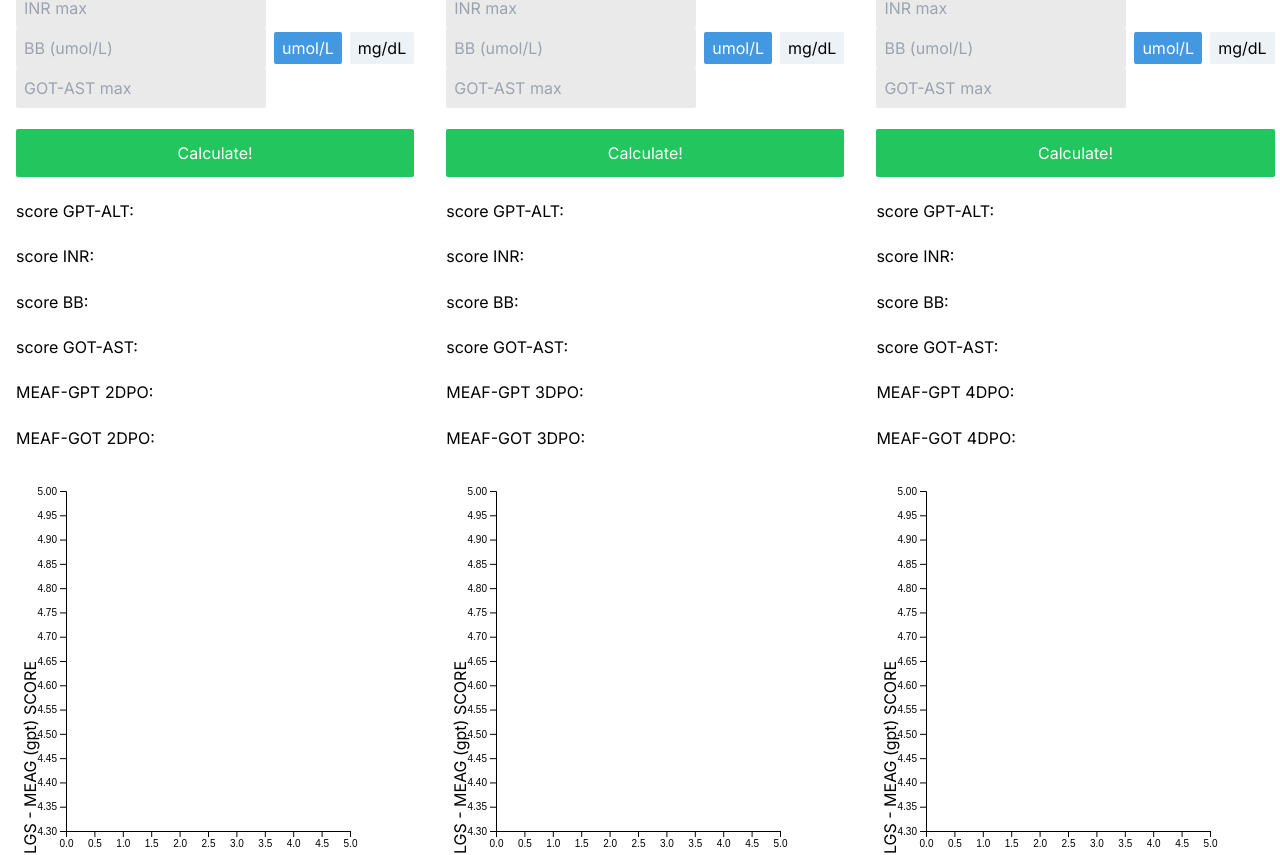
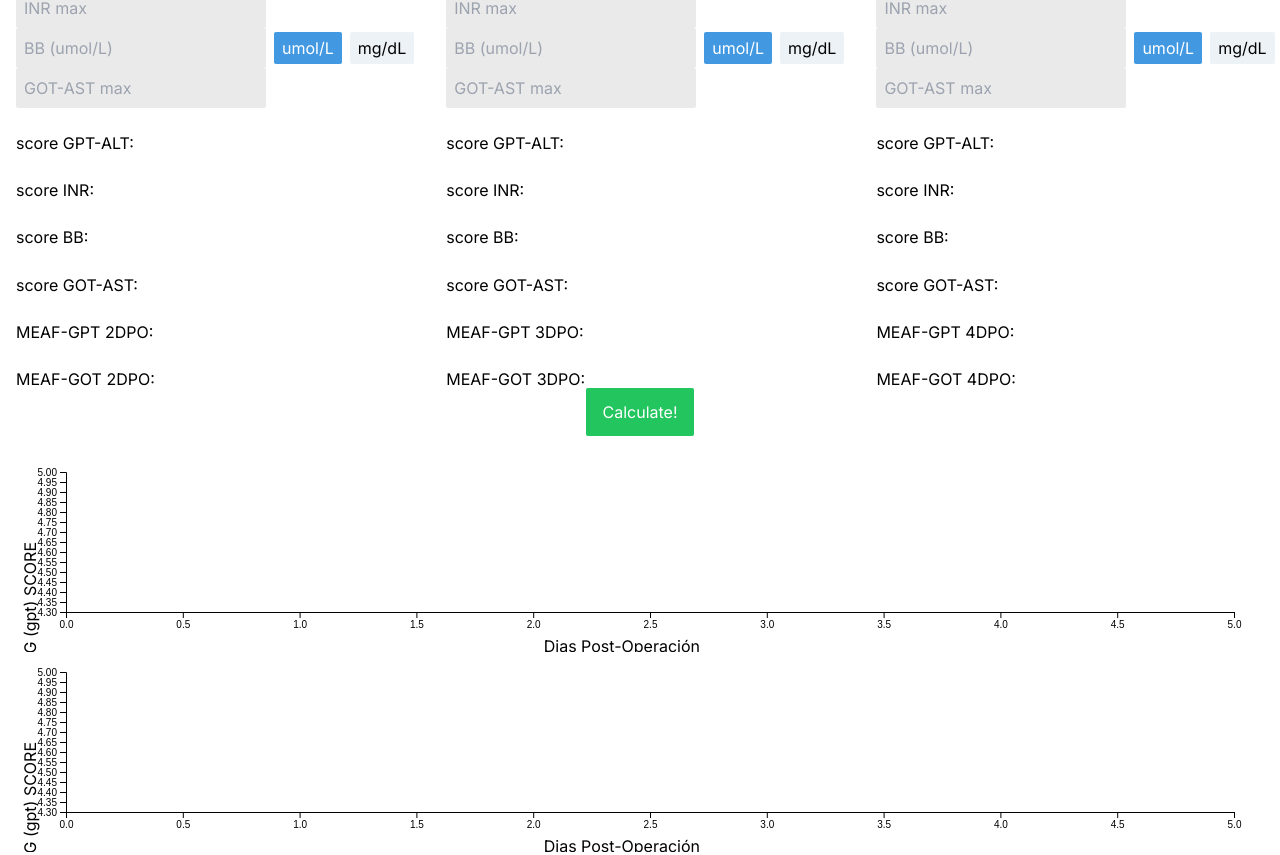
Before and after one commit to JamalDols/meafscores, a Nuxt app: page /calculator in a window 1280 px wide. Shown: the part 316-1171 px from the top of the page. Built offline with nearby package versions, Linux system fonts and the light colour scheme.

Commit message:
✨ Showing scores

```diff
--- a/components/DayInput.vue
+++ b/components/DayInput.vue
@@ -4,33 +4,31 @@
     <div class="flex flex-col gap-4 justify-between h-full">
       <Input
         :day="day"
-          :gpt.sync="gpt"
-          :inr.sync="inr"
-          :bb.sync="bb"
-          :got.sync="got"
+        :gpt="gpt"
+        @update:gpt="updateField('gpt', $event)"
+        :inr="inr"
+        @update:inr="updateField('inr', $event)"
+        :bb="bb"
+        @update:bb="updateField('bb', $event)"
+        :got="got"
+        @update:got="updateField('got', $event)"
       />
-        <button @click="calculate" class="bg-green-500 text-white rounded-sm py-3 px-4">Calculate!</button>
       <div>score GPT-ALT: <span>{{ scoreGPTALT }}</span></div>
       <div>score INR: <span>{{ scoreINR }}</span></div>
       <div>score BB: <span>{{ scoreBB }}</span></div>
       <div>score GOT-AST: <span>{{ scoreGOTAST }}</span></div>
       <div>MEAF-GPT {{ day }}DPO: <span>{{ meafGPT }}</span></div>
       <div>MEAF-GOT {{ day }}DPO: <span>{{ meafGOT }}</span></div>
-        <div class="chart-container">
-          <ScatterPlot :data="chartData" />
-        </div>
     </div>
   </div>
 </template>
 
 <script>
 import Input from '@/components/Input.vue';
-  import ScatterPlot from '@/components/ScatterPlot.vue';
 
 export default {
   components: {
-      Input,
-      ScatterPlot
+    Input
   },
   props: {
     day: {
@@ -40,61 +38,56 @@
     constants: {
       type: Object,
       required: true
-      }
     },
-    data() {
-      return {
-        gpt: null,
-        inr: null,
-        bb: null,
-        got: null,
+    calculatedData: {
+      type: Object,
+      default: () => ({
         scoreGPTALT: '',
         scoreINR: '',
         scoreBB: '',
         scoreGOTAST: '',
         meafGPT: '',
-        meafGOT: '',
-        chartData: []
+        meafGOT: ''
+      })
+    }
+  },
+  data() {
+    return {
+      gpt: '',
+      inr: '',
+      bb: '',
+      got: '',
+      scoreGPTALT: '',
+      scoreINR: '',
+      scoreBB: '',
+      scoreGOTAST: '',
+      meafGPT: '',
+      meafGOT: ''
     };
   },
+  watch: {
+    calculatedData: {
+      handler(newVal) {
+        this.scoreGPTALT = newVal.scoreGPTALT;
+        this.scoreINR = newVal.scoreINR;
+        this.scoreBB = newVal.scoreBB;
+        this.scoreGOTAST = newVal.scoreGOTAST;
+        this.meafGPT = newVal.meafGPT;
+        this.meafGOT = newVal.meafGOT;
+      },
+      deep: true,
+      immediate: true
+    }
+  },
   methods: {
-      calculate() {
-        const { gptB, gptD, gptE, inrB, inrD, inrE, bbB, bbD, bbE, gotB, gotD, gotE } = this.constants;
-
-        const gptScore = this.calculateScore(this.gpt, gptB, gptD, gptE);
-        this.scoreGPTALT = gptScore;
-
-        const inrScore = this.calculateScore(this.inr, inrB, inrD, inrE);
-        this.scoreINR = inrScore;
-
-        const bbScore = this.calculateScore(this.bb, bbB, bbD, bbE);
-        this.scoreBB = bbScore;
-
-        const gotScore = this.calculateScore(this.got, gotB, gotD, gotE);
-        this.scoreGOTAST = gotScore;
-
-        this.meafGPT = parseFloat(gptScore) + parseFloat(inrScore) + parseFloat(bbScore);
-        this.meafGOT = parseFloat(inrScore) + parseFloat(bbScore) + parseFloat(gotScore);
-
-        this.chartData = [
-          { x: this.day, y: this.meafGPT },
-          { x: this.day, y: this.meafGOT }
-        ];
-      },
-      calculateScore(value, B, D, E) {
-        if (value === null || value === '') {
-          return 0;
-        }
-        const score = D / (1 + Math.exp(B * (Math.log(value) - Math.log(E))));
-        return score.toFixed(3);
+    updateField(field, value) {
+      this[field] = value;
+      this.$emit('update-data', { day: this.day, field, value });
     }
   }
 };
 </script>
 
 <style scoped>
-  .chart-container {
-    width: 100%;
-    height: 400px; /* Puedes ajustar esta altura según tus necesidades */
-  }
+/* Agrega cualquier estilo adicional aquí */
 </style>
--- a/pages/calculator.vue
+++ b/pages/calculator.vue
@@ -1,52 +1,131 @@
 <template>
   <div class="container mx-auto grid-cols-12 grid px-4 gap-10">
     <div class="col-span-12 flex gap-8">
-        <DayInput :day="2" :constants="constants2DPO" />
-        <DayInput :day="3" :constants="constants3DPO" />
-        <DayInput :day="4" :constants="constants4DPO" />
-        <DayInput :day="5" :constants="constants5DPO" />
+      <DayInput v-for="day in days" :key="day" :day="day" :constants="constants['DPO' + day]" @update-data="updateData" :calculatedData="calculatedData[day]" />
+    </div>
+    <div class="col-span-12 flex flex-col items-center">
+      <button @click="calculateAll" class="bg-green-500 text-white rounded-sm py-3 px-4 mb-4">Calculate!</button>
+      <div v-if="error" class="text-red-500">{{ error }}</div>
+      <div class="chart-container">
+        <ScatterPlot :data="chartDataGPT" title="MEAF-GPT" />
+        <ScatterPlot :data="chartDataGOT" title="MEAF-GOT" />
+      </div>
     </div>
   </div>
 </template>
 
 <script>
 import DayInput from '@/components/DayInput.vue';
+import ScatterPlot from '@/components/ScatterPlot.vue';
 
 export default {
   components: {
-      DayInput
+    DayInput,
+    ScatterPlot
   },
   data() {
     return {
-        constants2DPO: {
+      days: [2, 3, 4, 5],
+      constants: {
+        DPO2: {
           gptB: -2.0125491, gptD: 3.2831146, gptE: 549.5562336,
           inrB: -5.0120686, inrD: 3.293744, inrE: 1.9530051,
           bbB: -1.9272168, bbD: 3.3797542, bbE: 3.2702441,
           gotB: -2.1489028, gotD: 3.2382656, gotE: 745.2758055
         },
-        constants3DPO: {
+        DPO3: {
           gptB: -2.001, gptD: 3.287, gptE: 565.189,
           inrB: -4.996, inrD: 3.294, inrE: 1.958,
           bbB: -1.907, bbD: 3.414, bbE: 3.584,
           gotB: -2.140, gotD: 3.241, gotE: 749.212
         },
-        constants4DPO: {
+        DPO4: {
           gptB: -2.012, gptD: 3.284, gptE: 567.397,
           inrB: -5.000, inrD: 3.292, inrE: 1.959,
           bbB: -1.872, bbD: 3.504, bbE: 4.587,
           gotB: -2.141, gotD: 3.239, gotE: 748.930
         },
-        constants5DPO: {
+        DPO5: {
           gptB: -2.029, gptD: 3.286, gptE: 565.942,
           inrB: -5.019, inrD: 3.288, inrE: 1.956,
           bbB: -1.781, bbD: 3.609, bbE: 5.559,
           gotB: -2.148, gotD: 3.243, gotE: 746.883
         }
+      },
+      inputData: {},
+      calculatedData: {
+        2: { scoreGPTALT: '', scoreINR: '', scoreBB: '', scoreGOTAST: '', meafGPT: '', meafGOT: '' },
+        3: { scoreGPTALT: '', scoreINR: '', scoreBB: '', scoreGOTAST: '', meafGPT: '', meafGOT: '' },
+        4: { scoreGPTALT: '', scoreINR: '', scoreBB: '', scoreGOTAST: '', meafGPT: '', meafGOT: '' },
+        5: { scoreGPTALT: '', scoreINR: '', scoreBB: '', scoreGOTAST: '', meafGPT: '', meafGOT: '' }
+      },
+      chartDataGPT: [],
+      chartDataGOT: [],
+      error: ''
     };
+  },
+  methods: {
+    updateData({ day, field, value }) {
+      if (!this.inputData[day]) {
+        this.inputData[day] = {};
+      }
+      this.inputData[day][field] = value;
+    },
+    calculateAll() {
+      this.chartDataGPT = [];
+      this.chartDataGOT = [];
+      this.error = '';
+
+      this.days.forEach(day => {
+        const dayData = this.inputData[day];
+        if (dayData && this.isComplete(dayData)) {
+          const { gpt, inr, bb, got } = dayData;
+          const constants = this.constants['DPO' + day];
+          const gptScore = this.calculateScore(gpt, constants.gptB, constants.gptD, constants.gptE);
+          const inrScore = this.calculateScore(inr, constants.inrB, constants.inrD, constants.inrE);
+          const bbScore = this.calculateScore(bb, constants.bbB, constants.bbD, constants.bbE);
+          const gotScore = this.calculateScore(got, constants.gotB, constants.gotD, constants.gotE);
+
+          const meafGPT = parseFloat(gptScore) + parseFloat(inrScore) + parseFloat(bbScore);
+          const meafGOT = parseFloat(inrScore) + parseFloat(bbScore) + parseFloat(gotScore);
+
+          this.calculatedData[day] = {
+            scoreGPTALT: gptScore,
+            scoreINR: inrScore,
+            scoreBB: bbScore,
+            scoreGOTAST: gotScore,
+            meafGPT,
+            meafGOT
+          };
+
+          this.chartDataGPT.push({ x: day, y: meafGPT });
+          this.chartDataGOT.push({ x: day, y: meafGOT });
+        } else {
+          this.error = `Faltan datos para el día ${day}`;
+        }
+      });
+    },
+    isComplete(dayData) {
+      return dayData.gpt && dayData.inr && dayData.bb && dayData.got;
+    },
+    calculateScore(value, B, D, E) {
+      if (value === null || value === '' || isNaN(value)) {
+        return 0;
+      }
+      const score = D / (1 + Math.exp(B * (Math.log(value) - Math.log(E))));
+      return score.toFixed(3);
+    }
   }
 };
 </script>
 
 <style scoped>
-  /* Styles for the main view */
+.chart-container {
+  width: 100%;
+  height: 400px;
+  display: flex;
+  justify-content: center;
+  align-items: center;
+  flex-direction: column;
+}
 </style>
```
Also changed, not shown: components/Input.vue (indentation only). Lines whose indentation alone changed are shown as unchanged.
